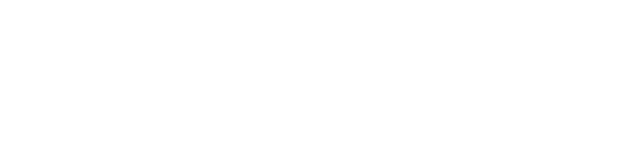
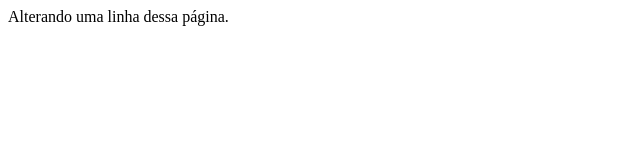
Before and after one commit to kaisson-givigi/PROJETO-001-PC, a plain HTML site: page index.html in a window 1280 px wide. Shown: the whole page, without its empty margins (0-640 px from the left). Drawn offline with Linux system fonts and the light colour scheme.

Commit message:
alterando linha html

```diff
--- a/index.html
+++ b/index.html
@@ -5,6 +5,6 @@
     <title>Página teste</title>
 </head>
 <body>
-
+    Alterando uma linha dessa página.
 </body>
 </html>
```
Also changed, not shown: notadeupdate.txt (added).
